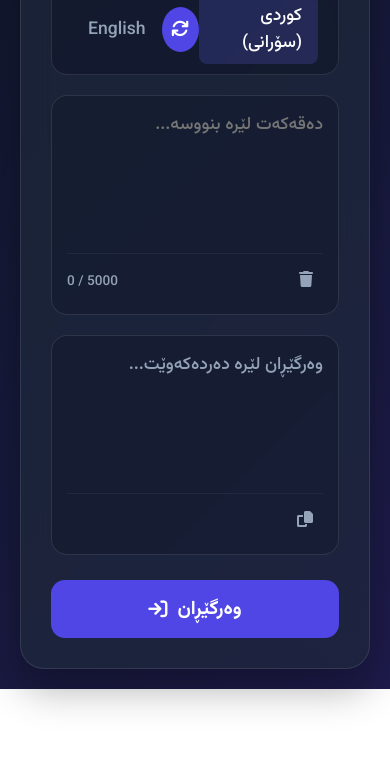
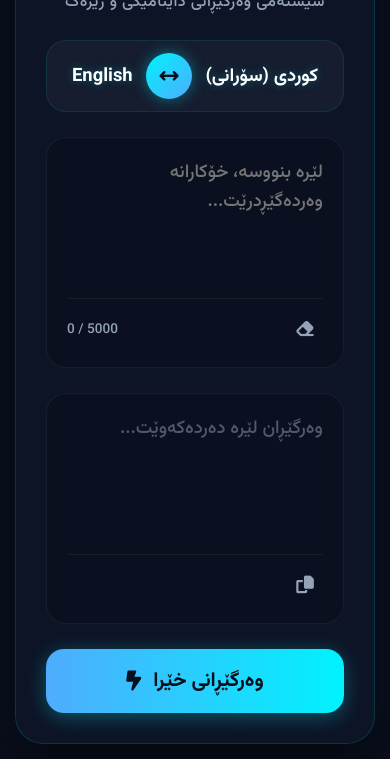
Before and after one commit to NetGrab/Warger, a plain HTML site: page index.html in a window 390 px wide. Shown: the part 172-931 px from the top of the page. Before the commit the page ends 861 px from the top, so only its background shows below. Drawn offline with Linux system fonts and the light colour scheme.

Commit message:
Refactor translator UI and improve styles
Updated title and styles for the translator interface, improved layout and responsiveness, and enhanced button functionalities.

```diff
--- a/index.html
+++ b/index.html
@@ -3,17 +3,16 @@
 <head>
     <meta charset="UTF-8">
     <meta name="viewport" content="width=device-width, initial-scale=1.0">
-    <title>وەرگێڕی گەردونی پرۆفیشناڵ</title>
+    <title>وەرگێڕی مۆدێرن و داینامیکی</title>
     <link rel="stylesheet" href="https://cdnjs.cloudflare.com/ajax/libs/font-awesome/6.4.0/css/all.min.css">
 
     <style>
         @import url('https://fonts.googleapis.com/css2?family=Vazirmatn:wght@300;500;700&family=Poppins:wght@400;600&display=swap');
 
         :root {
-            --primary-color: #4f46e5;
-            --primary-hover: #4338ca;
-            --bg-gradient: linear-gradient(135deg, #0f172a 0%, #1e1b4b 100%);
-            --card-border: rgba(255, 255, 255, 0.1);
+            --primary-glow: #00f2fe;
+            --secondary-glow: #4facfe;
+            --bg-dark: #0a0f1d;
             --text-color: #f8fafc;
             --text-muted: #94a3b8;
         }
@@ -27,23 +26,40 @@
 
         body {
             min-height: 100vh;
-            background: var(--bg-gradient);
+            background-color: var(--bg-dark);
             display: flex;
             justify-content: center;
             align-items: center;
             color: var(--text-color);
-            padding: 20px;
+            padding: 15px;
+            overflow-x: hidden;
+            position: relative;
         }
 
+        /* کینڤاس بۆ دروستکردنی تەنۆکە جووڵاوەکان لە باکگراوند */
+        #bg-canvas {
+            position: absolute;
+            top: 0;
+            left: 0;
+            width: 100%;
+            height: 100%;
+            z-index: 1;
+            pointer-events: none;
+        }
+
+        /* کارتی سەرەکی وەرگێڕ */
         .translator-container {
             width: 100%;
             max-width: 900px;
-            background: rgba(30, 41, 59, 0.7);
-            backdrop-filter: blur(16px);
-            border: 1px solid var(--card-border);
-            border-radius: 24px;
+            background: rgba(15, 23, 42, 0.75);
+            backdrop-filter: blur(25px);
+            -webkit-backdrop-filter: blur(25px);
+            border: 1px solid rgba(0, 242, 254, 0.15);
+            border-radius: 28px;
             padding: 30px;
-            box-shadow: 0 20px 40px rgba(0, 0, 0, 0.3);
+            box-shadow: 0 20px 50px rgba(0, 0, 0, 0.6), 0 0 40px rgba(0, 242, 254, 0.05);
+            z-index: 2;
+            position: relative;
         }
 
         header {
@@ -51,67 +67,78 @@
             margin-bottom: 25px;
         }
 
+        /* ستایلی سەر دێڕ کە نووسراوەکەی کراوە بە کلیکبل بۆ ڕیفرێش */
         header h1 {
-            font-size: 2rem;
+            font-size: 2.2rem;
             font-weight: 700;
-            color: #6366f1;
-            margin-bottom: 5px;
+            background: linear-gradient(135deg, #00f2fe, #4facfe);
+            -webkit-background-clip: text;
+            -webkit-text-fill-color: transparent;
+            margin-bottom: 6px;
+            display: flex;
+            justify-content: center;
+            align-items: center;
+            gap: 12px;
+            cursor: pointer;
+            user-select: none;
+            transition: transform 0.2s ease;
+        }
+
+        header h1:active {
+            transform: scale(0.98);
         }
 
         header p {
             color: var(--text-muted);
-            font-size: 0.95rem;
+            font-size: 1rem;
+            letter-spacing: 0.5px;
         }
 
+        /* بەشی زمانەکان */
         .language-row {
             display: flex;
             justify-content: space-between;
             align-items: center;
-            background: rgba(15, 23, 42, 0.6);
-            padding: 10px 20px;
-            border-radius: 16px;
-            margin-bottom: 20px;
-            border: 1px solid var(--card-border);
+            background: rgba(30, 41, 59, 0.5);
+            padding: 12px 25px;
+            border-radius: 20px;
+            margin-bottom: 25px;
+            border: 1px solid rgba(0, 242, 254, 0.1);
         }
 
         .lang-select {
-            font-weight: 500;
-            font-size: 1.1rem;
-            padding: 8px 16px;
-            border-radius: 8px;
-            color: var(--text-muted);
-            transition: 0.3s;
-        }
-
-        .lang-select.active {
+            font-weight: 600;
+            font-size: 1.15rem;
             color: #fff;
-            background: rgba(99, 102, 241, 0.2);
+            text-shadow: 0 0 10px rgba(0, 242, 254, 0.3);
         }
 
         .swap-btn {
-            background: var(--primary-color);
+            background: linear-gradient(135deg, var(--primary-glow), var(--secondary-glow));
             border: none;
-            color: white;
-            width: 45px;
-            height: 45px;
+            color: #0a0f1d;
+            width: 46px;
+            height: 46px;
             border-radius: 50%;
             cursor: pointer;
             display: flex;
             justify-content: center;
             align-items: center;
-            font-size: 1.1rem;
-            transition: 0.3s ease;
+            font-size: 1.2rem;
+            box-shadow: 0 0 15px rgba(0, 242, 254, 0.4);
+            transition: all 0.4s cubic-bezier(0.4, 0, 0.2, 1);
         }
 
         .swap-btn:hover {
-            background: var(--primary-hover);
-            transform: rotate(180deg);
+            transform: rotate(180deg) scale(1.1);
+            box-shadow: 0 0 25px rgba(0, 242, 254, 0.7);
         }
 
+        /* بۆکسەکانی دەق بە ڕووناکی نیۆن */
         .text-area-container {
             display: grid;
             grid-template-columns: 1fr 1fr;
-            gap: 20px;
+            gap: 25px;
             margin-bottom: 25px;
         }
 
@@ -122,18 +149,20 @@
         }
 
         .input-box, .output-box {
-            background: rgba(15, 23, 42, 0.4);
-            border: 1px solid var(--card-border);
-            border-radius: 16px;
-            padding: 15px;
+            background: rgba(10, 15, 29, 0.6);
+            border: 1px solid rgba(255, 255, 255, 0.05);
+            border-radius: 20px;
+            padding: 20px;
             display: flex;
             flex-direction: column;
             min-height: 220px;
-            position: relative;
+            transition: all 0.3s ease;
         }
 
         .input-box:focus-within {
-            border-color: var(--primary-color);
+            border-color: var(--primary-glow);
+            box-shadow: 0 0 20px rgba(0, 242, 254, 0.2);
+            background: rgba(10, 15, 29, 0.8);
         }
 
         textarea {
@@ -144,14 +173,14 @@
             resize: none;
             outline: none;
             color: #fff;
-            font-size: 1.1rem;
+            font-size: 1.15rem;
             line-height: 1.6;
         }
 
         #outputText {
             width: 100%;
             height: 140px;
-            font-size: 1.1rem;
+            font-size: 1.15rem;
             line-height: 1.6;
             overflow-y: auto;
             white-space: pre-wrap;
@@ -159,6 +188,7 @@
 
         .placeholder-text {
             color: var(--text-muted);
+            opacity: 0.5;
         }
 
         .box-controls {
@@ -166,7 +196,7 @@
             justify-content: space-between;
             align-items: center;
             margin-top: auto;
-            padding-top: 10px;
+            padding-top: 12px;
             border-top: 1px solid rgba(255, 255, 255, 0.05);
         }
 
@@ -175,15 +205,19 @@
             border: none;
             color: var(--text-muted);
             cursor: pointer;
-            font-size: 1rem;
-            padding: 5px 10px;
-            border-radius: 6px;
-            transition: 0.2s;
+            font-size: 1.1rem;
+            width: 36px;
+            height: 36px;
+            border-radius: 50%;
+            display: flex;
+            justify-content: center;
+            align-items: center;
+            transition: all 0.2s ease;
         }
 
         .control-btn:hover {
-            color: #fff;
-            background: rgba(255, 255, 255, 0.1);
+            color: var(--primary-glow);
+            background: rgba(0, 242, 254, 0.1);
         }
 
         .char-count {
@@ -192,56 +226,70 @@
             direction: ltr;
         }
 
+        /* دوگمەی ژێراو */
         .translate-btn {
             width: 100%;
-            background: var(--primary-color);
-            color: white;
+            background: linear-gradient(90deg, #4facfe 0%, #00f2fe 100%);
+            color: #0a0f1d;
             border: none;
-            padding: 14px;
-            font-size: 1.2rem;
+            padding: 16px;
+            font-size: 1.25rem;
             font-weight: bold;
-            border-radius: 14px;
+            border-radius: 18px;
             cursor: pointer;
             display: flex;
             justify-content: center;
             align-items: center;
-            gap: 10px;
-            transition: 0.3s;
+            gap: 12px;
+            box-shadow: 0 4px 20px rgba(0, 242, 254, 0.3);
+            transition: all 0.3s ease;
         }
 
         .translate-btn:hover {
-            background: var(--primary-hover);
-            box-shadow: 0 0 20px rgba(79, 70, 229, 0.4);
+            box-shadow: 0 0 30px rgba(0, 242, 254, 0.6);
+            transform: translateY(-2px);
         }
 
         .translate-btn:disabled {
-            background: #475569;
+            background: #1e293b;
+            color: #64748b;
             cursor: not-allowed;
             box-shadow: none;
+        }
+
+        .fade-in-text {
+            animation: fadeInText 0.25s ease-out forwards;
+        }
+
+        @keyframes fadeInText {
+            from { opacity: 0; transform: translateY(3px); }
+            to { opacity: 1; transform: translateY(0); }
         }
     </style>
 </head>
 <body>
 
+    <canvas id="bg-canvas"></canvas>
+
     <div class="translator-container">
         <header>
-            <h1><i class="fa-solid fa-language"></i> وەرگێڕی خێرا</h1>
-            <p>وەرگێڕانی ڕاستەوخۆ بۆ هەموو ڕستە و وشەیەک</p>
+            <h1 id="refreshTitle"><i class="fa-solid fa-circle-nodes"></i> وەرگێڕی ئەلیکترۆنی</h1>
+            <p>سیستەمی وەرگێڕانی داینامیکی و زیرەک</p>
         </header>
 
         <div class="language-row">
-            <div class="lang-select active" id="srcLangText">کوردی (سۆرانی)</div>
+            <div class="lang-select" id="srcLangText">کوردی (سۆرانی)</div>
             <button class="swap-btn" id="swapBtn" title="گۆڕینی زمانەکان">
-                <i class="fa-solid fa-arrows-rotate"></i>
+                <i class="fa-solid fa-arrows-left-right"></i>
             </button>
             <div class="lang-select" id="targetLangText">English</div>
         </div>
 
         <div class="text-area-container">
             <div class="input-box">
-                <textarea id="inputText" placeholder="دەقەکەت لێرە بنووسە..."></textarea>
+                <textarea id="inputText" placeholder="لێرە بنووسە، خۆکارانە وەردەگێڕدرێت..."></textarea>
                 <div class="box-controls">
-                    <button class="control-btn" id="clearBtn" title="پاککردنەوە"><i class="fa-solid fa-trash"></i></button>
+                    <button class="control-btn" id="clearBtn" title="پاککردنەوە"><i class="fa-solid fa-eraser"></i></button>
                     <span class="char-count" id="charCount">0 / 5000</span>
                 </div>
             </div>
@@ -255,11 +303,69 @@
         </div>
 
         <button class="translate-btn" id="translateBtn">
-            <span id="btnText">وەرگێڕان</span> <i class="fa-solid fa-arrow-right-to-bracket"></i>
+            <span id="btnText">وەرگێڕانی خێرا</span> <i class="fa-solid fa-bolt-lightning"></i>
         </button>
     </div>
 
     <script>
+        // --- بەشی دروستکردنی جووڵەی تەنۆکەکان لە باکگراوند (Particles Animation) ---
+        const canvas = document.getElementById('bg-canvas');
+        const ctx = canvas.getContext('2d');
+        let particlesArray = [];
+
+        function resizeCanvas() {
+            canvas.width = window.innerWidth;
+            canvas.height = window.innerHeight;
+        }
+        window.addEventListener('resize', resizeCanvas);
+        resizeCanvas();
+
+        class Particle {
+            constructor() {
+                this.x = Math.random() * canvas.width;
+                this.y = Math.random() * canvas.height;
+                this.size = Math.random() * 2 + 0.5;
+                this.speedX = Math.random() * 0.6 - 0.3;
+                this.speedY = Math.random() * 0.6 - 0.3;
+            }
+            update() {
+                this.x += this.speedX;
+                this.y += this.speedY;
+
+                if (this.x > canvas.width) this.x = 0;
+                else if (this.x < 0) this.x = canvas.width;
+                if (this.y > canvas.height) this.y = 0;
+                else if (this.y < 0) this.y = canvas.height;
+            }
+            draw() {
+                ctx.fillStyle = 'rgba(0, 242, 254, 0.3)';
+                ctx.beginPath();
+                ctx.arc(this.x, this.y, this.size, 0, Math.PI * 2);
+                ctx.fill();
+            }
+        }
+
+        function initParticles() {
+            particlesArray = [];
+            const numberOfParticles = Math.min(80, (canvas.width * canvas.height) / 15000);
+            for (let i = 0; i < numberOfParticles; i++) {
+                particlesArray.push(new Particle());
+            }
+        }
+
+        function animateParticles() {
+            ctx.clearRect(0, 0, canvas.width, canvas.height);
+            for (let i = 0; i < particlesArray.length; i++) {
+                particlesArray[i].update();
+                particlesArray[i].draw();
+            }
+            requestAnimationFrame(animateParticles);
+        }
+        initParticles();
+        animateParticles();
+
+
+        // --- بەشی لۆجیکی وەرگێڕان ---
         const inputText = document.getElementById('inputText');
         const outputText = document.getElementById('outputText');
         const translateBtn = document.getElementById('translateBtn');
@@ -270,18 +376,25 @@
         const clearBtn = document.getElementById('clearBtn');
         const copyBtn = document.getElementById('copyBtn');
         const charCount = document.getElementById('charCount');
+        const refreshTitle = document.getElementById('refreshTitle');
 
-        let sourceLang = "ckb"; // کۆدی زمانی کوردی سۆرانی
-        let targetLang = "en";  // ئینگلیزی
+        let sourceLang = "ckb";
+        let targetLang = "en";
+        let typingTimer;
+        const doneTypingInterval = 800;
 
-        // گۆڕینی زمانەکان
+        // لۆجیکی ڕیفرێش بوونەوە کاتێک کلیک لە ناونیشانەکە دەکرێت
+        refreshTitle.addEventListener('click', () => {
+            window.location.reload();
+        });
+
         swapBtn.addEventListener('click', () => {
             if (sourceLang === "ckb") {
                 sourceLang = "en";
                 targetLang = "ckb";
                 srcLangText.textContent = "English";
                 targetLangText.textContent = "کوردی (سۆرانی)";
-                inputText.placeholder = "Type text here...";
+                inputText.placeholder = "Type text here, it translates automatically...";
                 inputText.style.direction = "ltr";
                 outputText.style.direction = "rtl";
             } else {
@@ -289,17 +402,23 @@
                 targetLang = "en";
                 srcLangText.textContent = "کوردی (سۆرانی)";
                 targetLangText.textContent = "English";
-                inputText.placeholder = "دەقەکەت لێرە بنووسە...";
+                inputText.placeholder = "لێرە بنووسە، خۆکارانە وەردەگێڕدرێت...";
                 inputText.style.direction = "rtl";
                 outputText.style.direction = "ltr";
             }
             clearFields();
         });
 
-        // ئەژمارکردنی پیتەکان
         inputText.addEventListener('input', () => {
             const length = inputText.value.length;
             charCount.textContent = `${length} / 5000`;
+
+            clearTimeout(typingTimer);
+            if (inputText.value.trim() !== "") {
+                typingTimer = setTimeout(performTranslation, doneTypingInterval);
+            } else {
+                clearFields();
+            }
         });
 
         clearBtn.addEventListener('click', clearFields);
@@ -314,39 +433,41 @@
         copyBtn.addEventListener('click', () => {
             if (!outputText.classList.contains('placeholder-text')) {
                 navigator.clipboard.writeText(outputText.textContent);
-                alert(sourceLang === "ckb" ? "کۆپی کرا!" : "Copied!");
+                const origIcon = copyBtn.innerHTML;
+                copyBtn.innerHTML = '<i class="fa-solid fa-circle-check" style="color: #00f2fe;"></i>';
+                setTimeout(() => { copyBtn.innerHTML = origIcon; }, 1200);
             }
         });
 
-        // کرداری وەرگێڕانی ڕاستەوخۆ لە ڕێگەی سێرڤەرەوە
-        translateBtn.addEventListener('click', async () => {
+        translateBtn.addEventListener('click', performTranslation);
+
+        async function performTranslation() {
             const text = inputText.value.trim();
             if (text === "") return;
 
             outputText.classList.remove('placeholder-text');
-            btnText.textContent = sourceLang === "ckb" ? "چاوەڕوان بە..." : "Translating...";
-            translateBtn.disabled = true;
+            outputText.style.opacity = "0.5";
 
             try {
-                // بەکارهێنانی سێرڤەرێکی گشتی و بێبەرامبەر بۆ وەرگێڕانی دەقەکە
                 const response = await fetch(`https://translate.googleapis.com/translate_a/single?client=gtx&sl=${sourceLang}&tl=${targetLang}&dt=t&q=${encodeURIComponent(text)}`);
                 const data = await response.json();
 
-                // کۆکردنەوەی دەرئەنجامی وەرگێڕانەکە
                 let translatedText = "";
                 data[0].forEach(item => {
                     if (item[0]) translatedText += item[0];
                 });
 
                 outputText.textContent = translatedText;
+                outputText.classList.add('fade-in-text');
+                setTimeout(() => { outputText.classList.remove('fade-in-text'); }, 300);
+
             } catch (error) {
                 console.error(error);
-                outputText.textContent = sourceLang === "ckb" ? "هەڵەیەک ڕوویدا! تکایە هێڵەکەت بپشکنە." : "An error occurred! Please check your connection.";
+                outputText.textContent = sourceLang === "ckb" ? "کێشەیەک لە هێڵەکەتدا هەیە..." : "Connection error...";
             } finally {
-                btnText.textContent = sourceLang === "ckb" ? "وەرگێڕان" : "Translate";
-                translateBtn.disabled = false;
+                outputText.style.opacity = "1";
             }
-        });
+        }
     </script>
 </body>
 </html>
```
